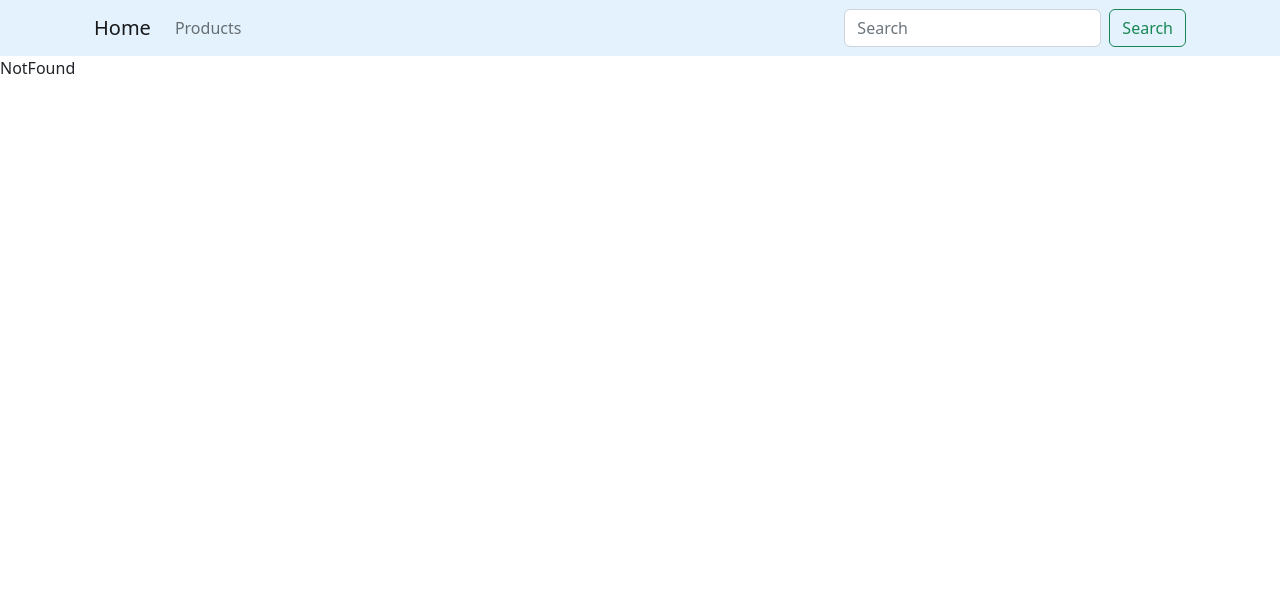
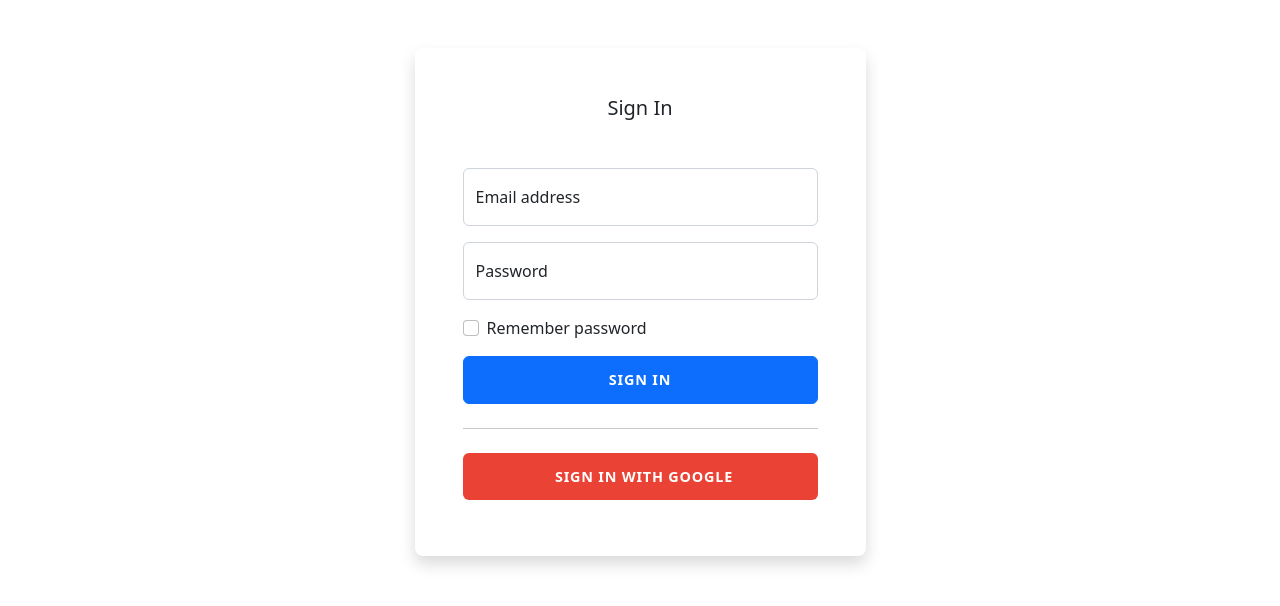
Before and after one commit to pdrm26/dashboard, a React (Create React App) app: page /login in a window 1280 px wide. Shown: the top 606 px of the page. Built offline with nearby package versions, Linux system fonts and the light colour scheme.

Commit message:
feat: add authetincation - temporarly - need fix

```diff
--- a/src/App.js
+++ b/src/App.js
@@ -1,24 +1,15 @@
-import Navbar from "./components/Navbar";
-import Products from "./pages/Products";
+import { BrowserRouter as Router, Switch, Route } from "react-router-dom";
 
-import { BrowserRouter as Router, Switch, Route, Link } from "react-router-dom";
-import Dashboard from "./pages/Dashboard";
-import NotFound from "./pages/NotFound";
-import Product from "./pages/Product";
+import PrivateRoute from "./utils/PrivateRoute";
+import Login from "./pages/Login";
+import AdminLayout from "./layouts/AdminLayout";
 
 export default function App() {
   return (
     <Router>
-      <Navbar />
       <Switch>
-        {/* The other way to set route */}
-        {/* <Route exact path="/">
-          <Home />
-        </Route> */}
-        <Route exact path="/" component={Dashboard} />
-        <Route exact path="/products" component={Products} />
-        <Route path="/products/:productId" component={Product} />
-        <Route path="/*" component={NotFound} />
+        <Route exact path="/login" component={Login} />
+        <PrivateRoute path="/" component={AdminLayout} />
       </Switch>
     </Router>
   );
--- /dev/null
+++ b/src/layouts/AdminLayout.jsx
@@ -0,0 +1,20 @@
+import { Route, Switch } from "react-router-dom";
+import Navbar from "../components/Navbar";
+import Dashboard from "../pages/Dashboard";
+import NotFound from "../pages/NotFound";
+import Product from "../pages/Product";
+import Products from "../pages/Products";
+
+export default function AdminLayout() {
+  return (
+    <>
+      <Navbar />
+      <Switch>
+        <Route exact path="/" component={Dashboard} />
+        <Route exact path="/products" component={Products} />
+        <Route path="/products/:productId" component={Product} />
+        <Route path="/*" component={NotFound} />
+      </Switch>
+    </>
+  );
+}
--- a/src/pages/Login.js
+++ b/src/pages/Login.js
@@ -1,25 +1,11 @@
 import { useFormik } from "formik";
+import { useHistory } from "react-router-dom";
 import * as Yup from "yup";
 import HelmetWrapper from "../components/HelmetWrapper";
 
-// const validate = (values) => {
-//   const errors = {};
-//   if (!values.email) {
-//     errors.email = "Required";
-//   } else if (!/^[A-Z0-9._%+-]+@[A-Z0-9.-]+\.[A-Z]{2,4}$/i.test(values.email)) {
-//     errors.email = "Enter a valid mail";
-//   }
-
-//   if (!values.password) {
-//     errors.password = "Required";
-//   } else if (values.password.length < 8) {
-//     errors.password = "Must be greater or equal to 8";
-//   }
-
-//   return errors;
-// };
 
 export default function Login() {
+  const history = useHistory();
   const formik = useFormik({
     initialValues: {
       email: "",
@@ -38,7 +24,17 @@ export default function Login() {
         )
         .required("Password is required"),
     }),
-    onSubmit: (values) => console.log(values),
+    onSubmit: (values) => {
+      if (values.email === "ped@me" && values.password === "behappyPedram26") {
+        localStorage.setItem(
+          "user",
+          JSON.stringify({ username: "pedram", token: "1024lj%)(Q#KJDF" })
+        );
+        history.push("/");
+      } else {
+        console.log(values);
+      }
+    },
   });
   return (
     <>
--- /dev/null
+++ b/src/utils/PrivateRoute.jsx
@@ -0,0 +1,20 @@
+import { Redirect, Route, useLocation } from "react-router-dom";
+
+export default function PrivateRoute({ component: Component, ...rest }) {
+  const user = localStorage.getItem("user");
+  const location = useLocation();
+  return (
+    <Route {...rest}>
+      {user ? (
+        <Component />
+      ) : (
+        <Redirect
+          to={{
+            pathname: "/login",
+            state: { from: location }, // I redirect to /login and in that page i can realize the user want to see which page and after login i redirect the user to that page (from)
+          }}
+        />
+      )}
+    </Route>
+  );
+}
```
Also changed, not shown: src/layouts/UserLayout.jsx (added).
